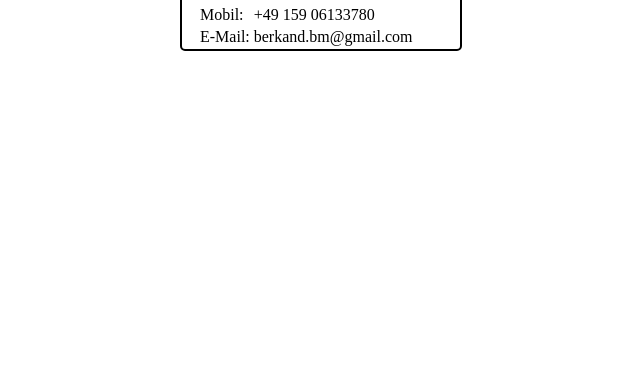
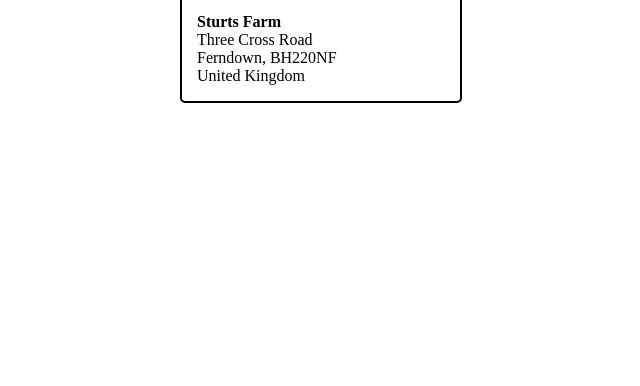
Before and after one commit to BerkandMetehan/BerkandMetehan.github.io, a plain HTML site: page index.html in a window 1280 px wide. Shown: the part 414-800 px from the top of the page, without its empty margins (319-959 px from the left). Drawn offline with Linux system fonts and the light colour scheme.

Commit message:
Added address

```diff
--- a/index.html
+++ b/index.html
@@ -22,6 +22,11 @@
                     <td> <a href="mailto:berkand.bm@gmail.com">berkand.bm@gmail.com</a></td>
                 </tr>
             </table>
+
+            <div class="flex-adresse">
+              <p> <b>Sturts Farm</b> <br> Three Cross Road <br> Ferndown, BH220NF <br> United Kingdom </p>
+            </div>
+
         </div>
     </div>
 
```
